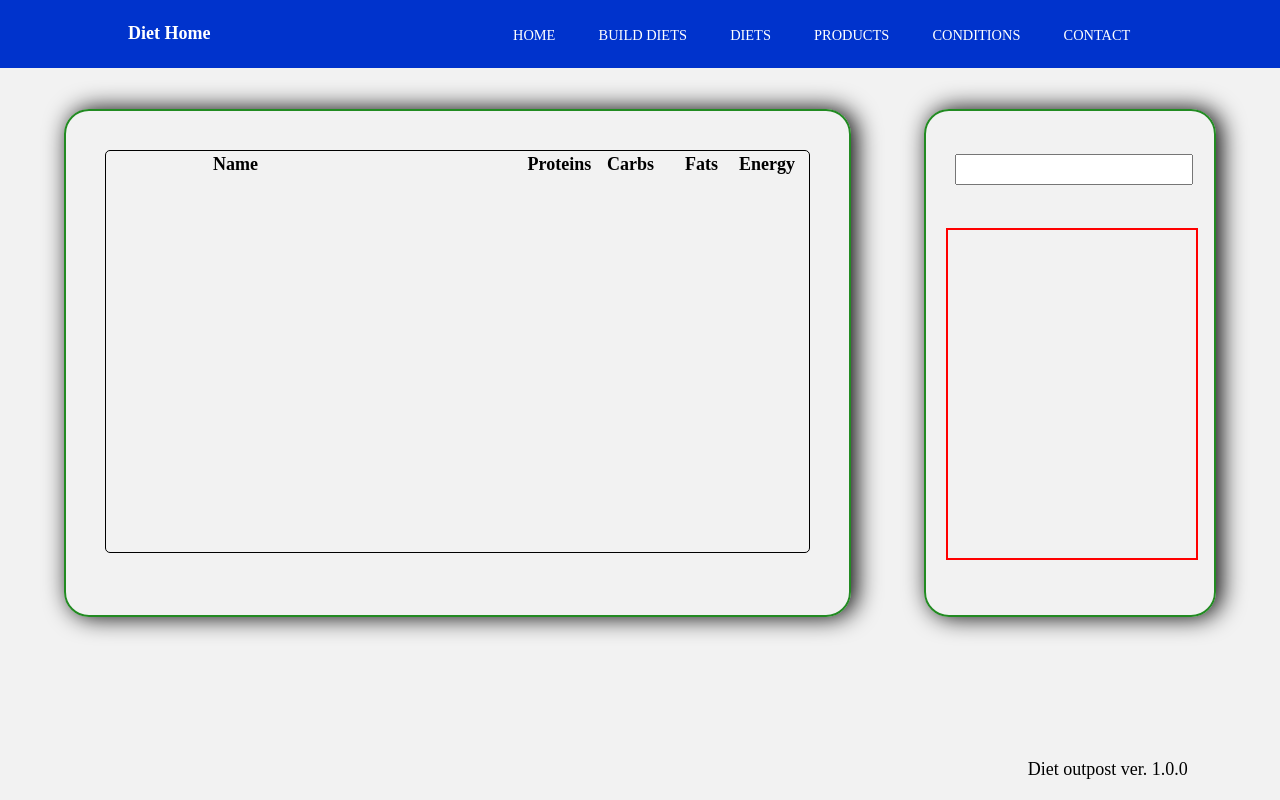
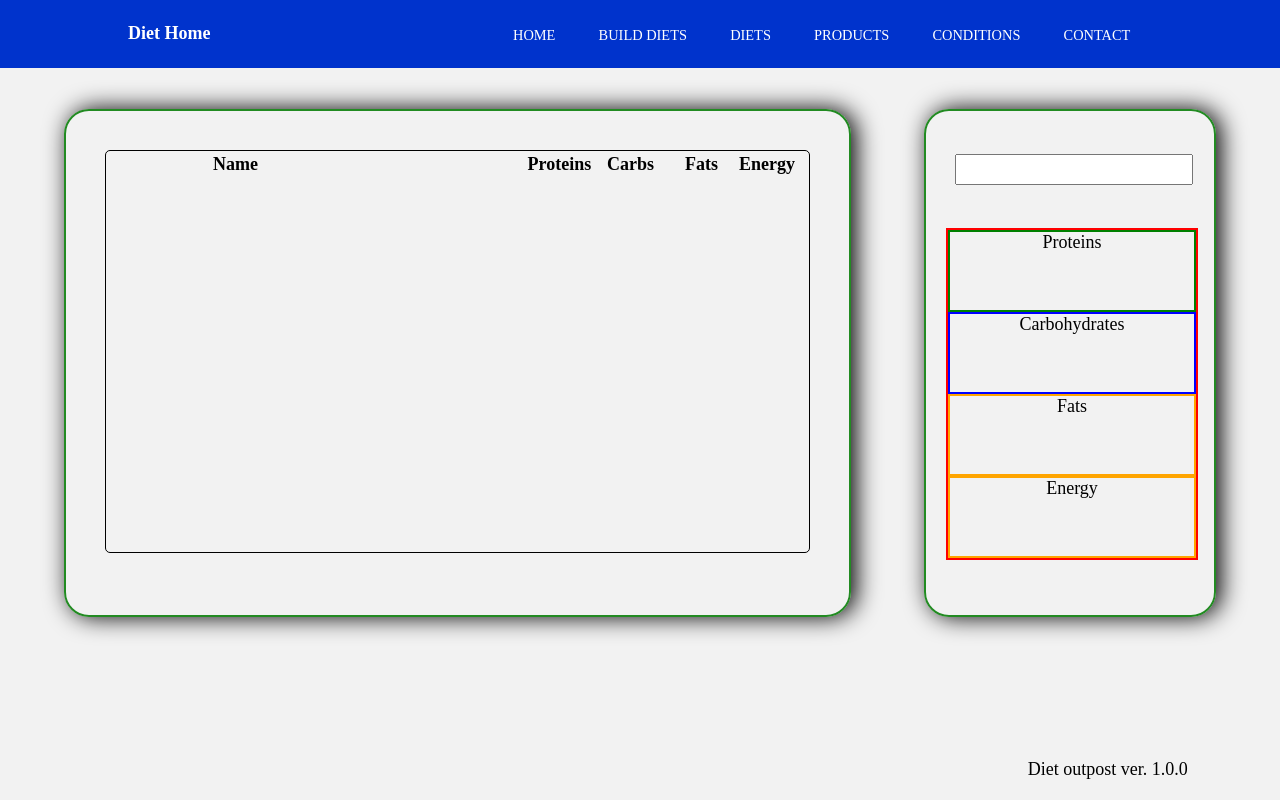
Before and after one commit to tdysko/pabulum_calcu, an Angular app: page /dietbuilder in a window 1280 px wide. Built offline with nearby package versions, Linux system fonts and the light colour scheme.

Commit message:
summary display juice

```diff
--- a/src/app/diet-builder/diet-builder.component.html
+++ b/src/app/diet-builder/diet-builder.component.html
@@ -30,7 +30,24 @@
         <input type="text"
             style="float: left; height: 5%; width: 80%; margin: auto; margin-top: 15%; margin-left: 10%" />
         <div style="float: left; border: 2px solid red; height: 65%; margin-top: 15%; width: 86%; margin-left: 7%;">
-
+            <div style="display: flex; flex-direction: column; height: 100%;">
+                <div style="border: 2px solid green; flex: 3">
+                    <div>Proteins</div>
+                    <div></div>
+                </div>
+                <div style="border: 2px solid blue; flex: 3">
+                    <div>Carbohydrates</div>
+                    <div></div>
+                </div>
+                <div style="border: 2px solid orange; flex: 3">
+                    <div>Fats</div>
+                    <div></div>
+                </div>
+                <div style="border: 2px solid orange; flex: 3">
+                    <div>Energy</div>
+                    <div></div>
+                </div>
+            </div>
         </div>
     </div>
 </div>
```
